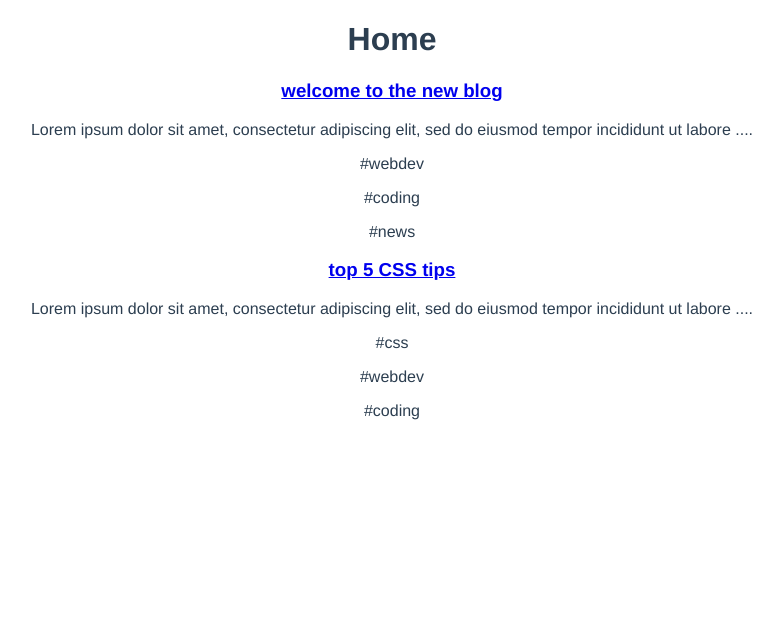
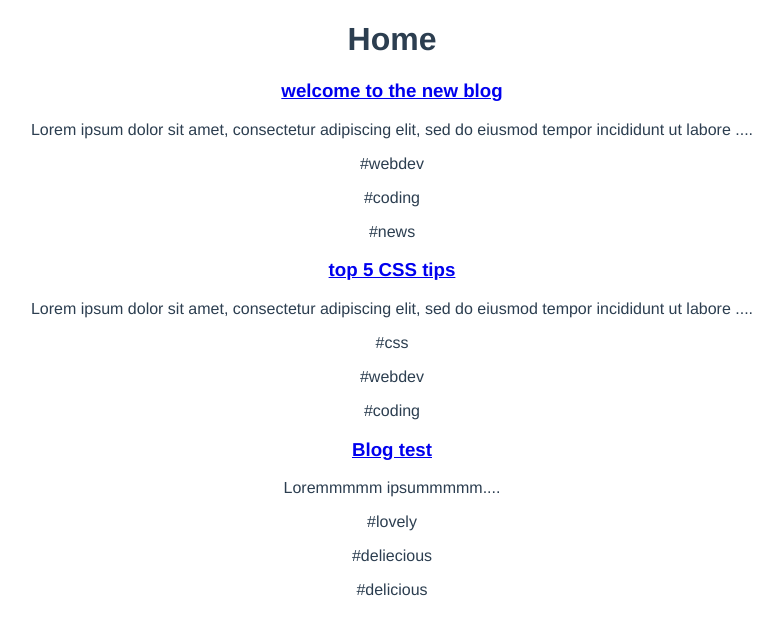
Before and after one commit to alexrem1/Vue3Firebase, a Vue app in the folder Async_Code(Composition_API)/dojo-blog/: page / in a window 1280 px wide. Shown: the top 634 px of the page, without its empty margins (248-1031 px from the left). Built offline with nearby package versions, Linux system fonts and the light colour scheme; data requests are answered from the project's data file.

Commit message:
CHALLENGE - making a post request

```diff
--- a/Async_Code(Composition_API)/dojo-blog/data/db.json
+++ b/Async_Code(Composition_API)/dojo-blog/data/db.json
@@ -4,13 +4,31 @@
       "id": 1,
       "title": "welcome to the new blog",
       "body": "Lorem ipsum dolor sit amet, consectetur adipiscing elit, sed do eiusmod tempor incididunt ut labore et dolore magna aliqua.",
-      "tags": ["webdev", "coding", "news"]
+      "tags": [
+        "webdev",
+        "coding",
+        "news"
+      ]
     },
     {
       "id": 2,
       "title": "top 5 CSS tips",
       "body": "Lorem ipsum dolor sit amet, consectetur adipiscing elit, sed do eiusmod tempor incididunt ut labore et dolore magna aliqua.",
-      "tags": ["css", "webdev", "coding"]
+      "tags": [
+        "css",
+        "webdev",
+        "coding"
+      ]
+    },
+    {
+      "title": "Blog test",
+      "body": "Loremmmmm ipsummmmm",
+      "tags": [
+        "lovely",
+        "deliecious",
+        "delicious"
+      ],
+      "id": 3
     }
   ]
 }
--- a/Async_Code(Composition_API)/dojo-blog/src/views/Create.vue
+++ b/Async_Code(Composition_API)/dojo-blog/src/views/Create.vue
@@ -1,9 +1,9 @@
 <template>
   <div class="create">
-    <form>
-      <label></label>
+    <form @submit.prevent="handleSubmit">
+      <label>Title:</label>
       <input v-model="title" type="text" required />
-      <label></label>
+      <label>Content:</label>
       <textarea v-model="body" required></textarea>
       <label>Tags (hit enter to add an tag)</label>
       <input @keydown.enter.prevent="handleKeydown" v-model="tag" type="text" />
@@ -14,6 +14,12 @@
 </template>
 
 <script>
+// challenge
+// - add a submit event handlet to the form
+// - inside the handler, make a POST request to add a new post to db.json
+// - try using async & await to make the request
+// - the endpoint is /posts to add a new post
+
 import { ref } from "vue";
 export default {
   setup() {
@@ -31,7 +37,20 @@
       tag.value = "";
     };
 
-    return { title, body, tag, tags, handleKeydown };
+    const handleSubmit = async () => {
+      const post = {
+        title: title.value,
+        body: body.value,
+        tags: tags.value,
+        //id auto given
+      };
+      await fetch("http://localhost:3000/posts", {
+        method: "POST",
+        headers: { "Content-Type": "application/json" },
+        body: JSON.stringify(post),
+      });
+    };
+    return { title, body, tag, tags, handleKeydown, handleSubmit };
   },
 };
 </script>
```
